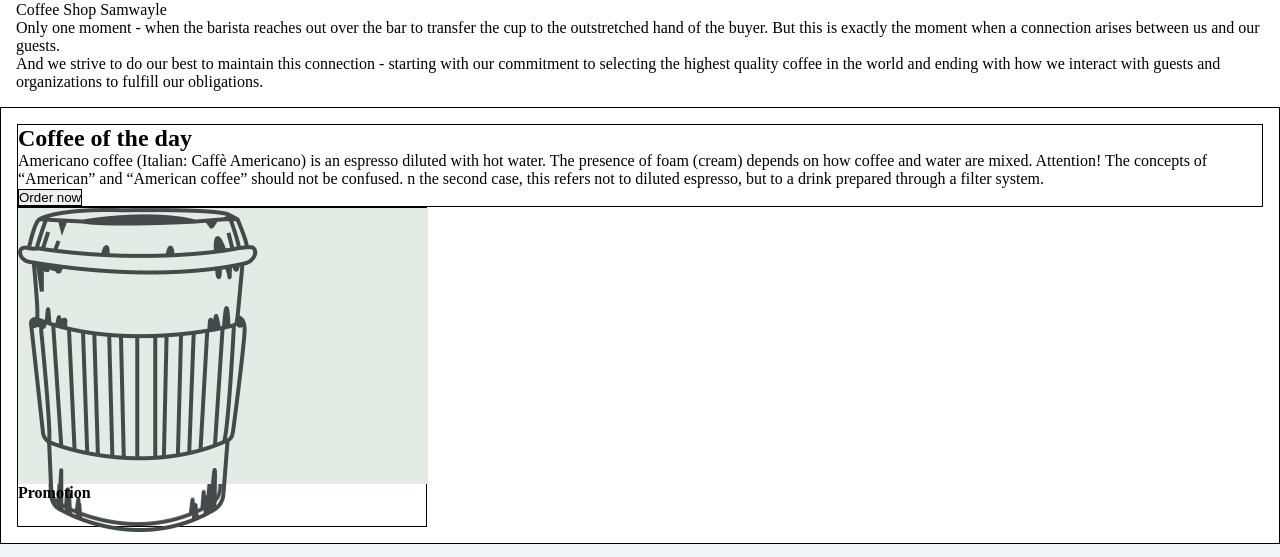
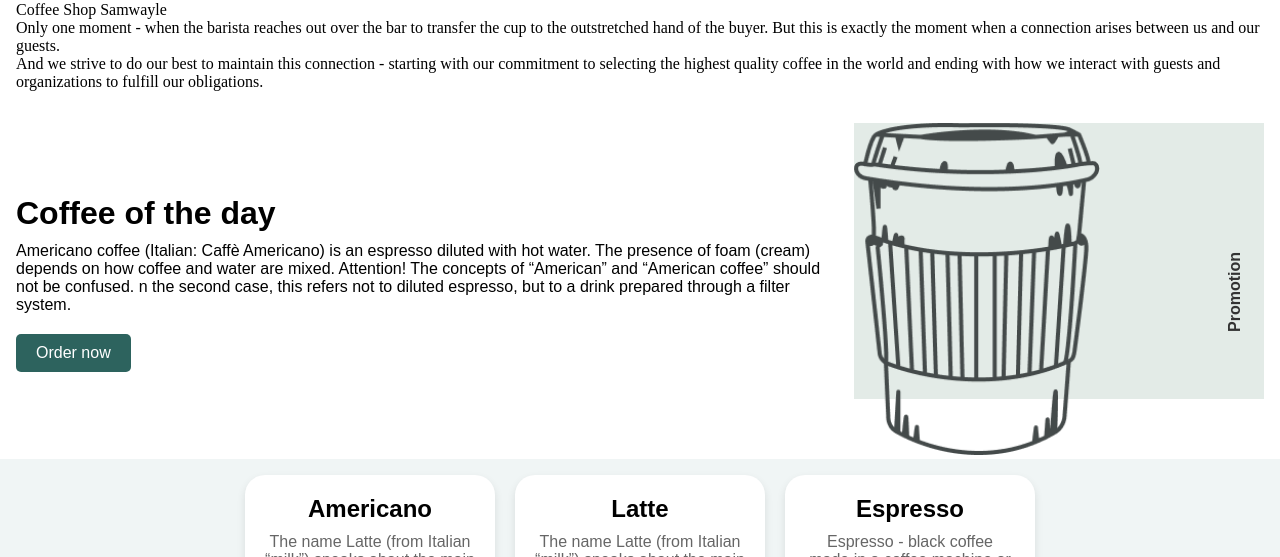
Before and after one commit to project-itgirlschool/frontend87_1_2, a plain HTML site: page index.html in a window 1280 px wide. Shown: the part 1010-1567 px from the top of the page. Drawn offline with Linux system fonts and the light colour scheme.

Commit message:
eighth commit

```diff
--- a/index.html
+++ b/index.html
@@ -79,12 +79,9 @@
             <!-- Вложенный блок "promotion-pic" -->
             <div class="promotion-pic">
                 <!-- Элемент "rectangle" блока "promotion-pic" -->
-                <div class="promotion-pic__rectangle">
-                    <img src="./assets/images/big-cup.png" alt="big-cup">
-                </div>
+                <div class="promotion-pic__rectangle"></div>
                 <!-- Элемент "image" блока "promotion-pic" с модификатором "big-cup" -->
-                <!-- <div class="promotion-pic__image promotion-pic__image_big-cup">
-                </div> -->
+                <img src="./assets/images/big-cup.png" alt="big-cup" class="promotion-pic__image_big-cup">
                 <!-- Элемент "heading" блока "promotion-pic" -->
                 <div class="promotion-pic__heading">
                     <h4>Promotion</h4>
--- a/styles/scss/main.scss
+++ b/styles/scss/main.scss
@@ -2,28 +2,67 @@
 // <!-- Раздел сайта блок "section-3" - Настя -->
 .section-3 {
   display: flex;
-  flex-wrap: wrap;
-  border: 1px solid black; /* не забыть убрать */
+  align-items: center;
+  // flex-wrap: wrap;
+  padding: 20px;
+  font-family: Arial, Helvetica, sans-serif; /* не забыть поменять */
 }
 .promotion-text {
-  border: 1px solid black; /* не забыть убрать */
+  flex: 1;
+  margin-right: 20px;
+}
+.promotion-text__title {
+  font-size: 2em;
+  margin-bottom: 10px;
+}
+.promotion-text__caption {
+  margin-bottom: 20px;
 }
 .promotion-text__button {
-  border: 1px solid black; /* не забыть убрать */
+  padding: 10px 20px;
+  background-color: #2D635E;
+  color: #fff;
+  border: none;
+  border-radius: 5px;
+  cursor: pointer;
+  font-size: 1em;
+}
+.promotion-text__button:hover {
+  background-color: #00332c;
 }
 .promotion-pic {
-  border: 1px solid black; /* не забыть убрать */
+  position: relative;
+  // display: inline-block;
   width: 410px;
   height: 320px;
-  background-image: url(/assets/images/big-cup.png);
-  background-repeat: no-repeat;
-  background-size: contain;
+}
+.promotion-pic__image_big-cup {
+  width: 60%;
+  display: block;
 }
 .promotion-pic__rectangle {
   background-color: #e3ebe7;
   width: 410px;
   height: 276px;
-  background-size: contain;
+  // width: 150px;
+  // height: auto;
+  // width: 100%;
+  // height: 100%;
+  position: absolute;
+  top: 0;
+  left: 0;
+  z-index: -1;
+}
+.promotion-pic__heading {
+  position: absolute;
+  right: -20px;
+  top: 50%;
+  transform: rotate(270deg) translateY(-50%);
+  transform-origin: right top;
+  font-family: 'Arial', sans-serif;
+  transform-origin: center;
+  font-size: 1em;
+  color: #333;
 }
 
 // <!-- Раздел сайта блок "section-4" - Раиса -->
```
Also changed, not shown: styles/css/index.css, 2 other files.
